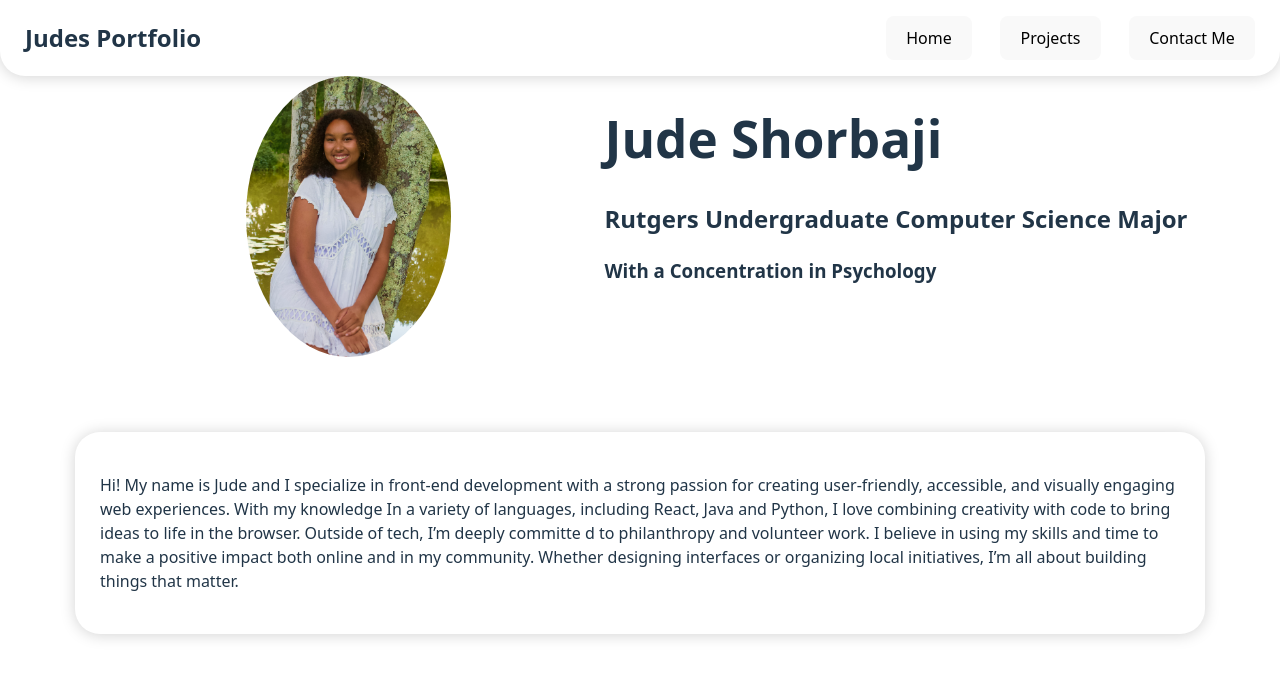
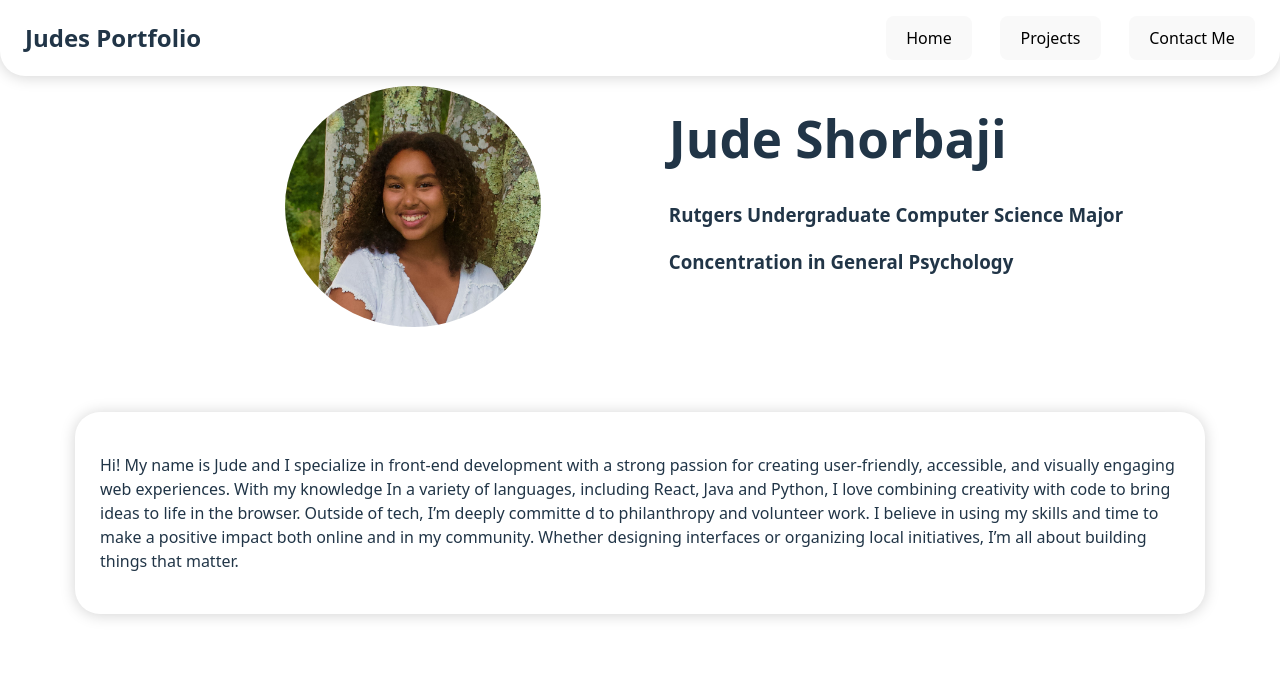
Before and after one commit to Jude-Shorbaji/portfolio, a React (Vite) app: page / in a window 1280 px wide. Shown: the top 678 px of the page. Built offline with nearby package versions, Linux system fonts and the light colour scheme.

Commit message:
cropped image to fit, changed css to add padding and reprogrammed to make images compatable with vercel

```diff
--- a/src/App.css
+++ b/src/App.css
@@ -40,7 +40,8 @@ body{
 
 }
 .profilePic{
-  max-width: 40%;
+  padding:10px;
+  max-width: 50%;
   border-radius: 100%;
 }
 
--- a/src/App.tsx
+++ b/src/App.tsx
@@ -25,12 +25,12 @@ function WelcomePanel() {
     <>
       <div className='welcome'>
         <div className='welcomeLeft'>
-          <img src='src/assets/ProfilePicture.jpg' className='profilePic'></img>
+          <img src={'/src/assets/ProfilePicture.jpg'} className='profilePic'></img>
         </div>
         <div className='welcomeRight'>
           <h1>Jude Shorbaji</h1>
-          <h2>Rutgers Undergraduate Computer Science Major </h2>
-          <h3>With a Concentration in Psychology</h3>
+          <h3>Rutgers Undergraduate Computer Science Major </h3>
+          <h3>Concentration in General Psychology</h3>
         </div>
       </div>
     </>
```
Also changed, not shown: src/assets/ProfilePicture.jpg.
